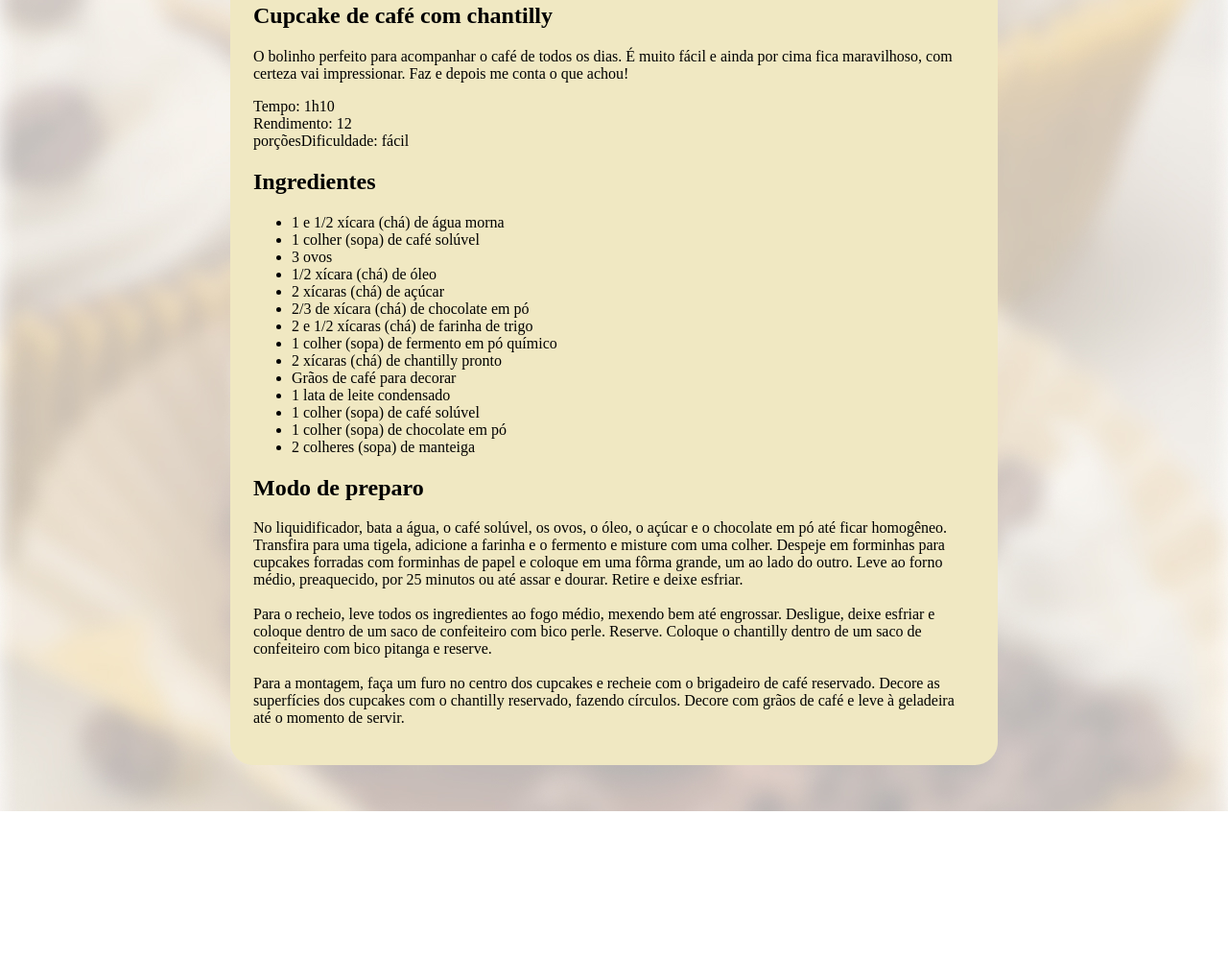
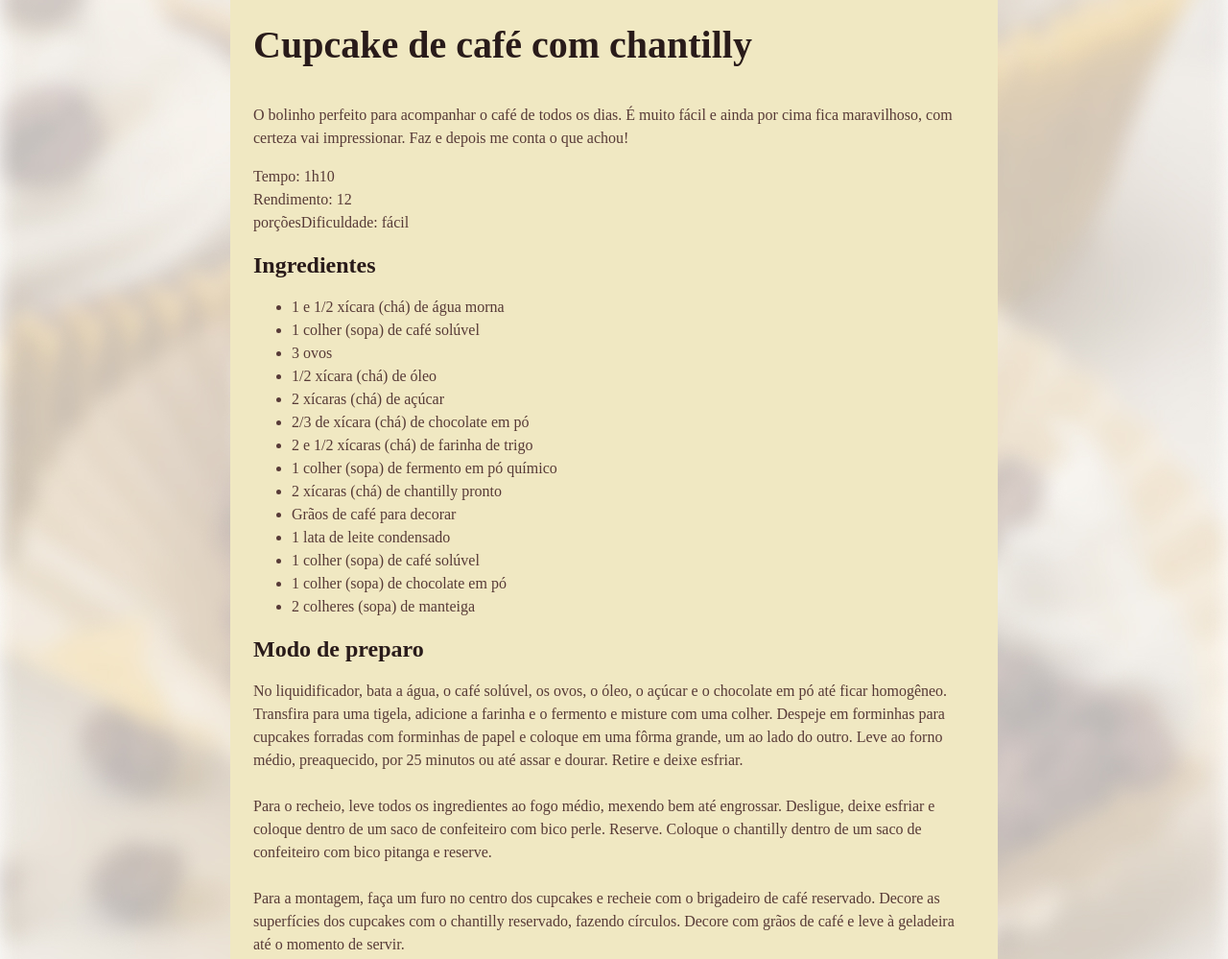
Before and after one commit to andremelchior/Receita, a plain HTML site: page index.html in a window 1280 px wide. Shown: the part 493-1492 px from the top of the page at 96% size. Before the commit the page ends 1338 px from the top, so only its background shows below. Drawn offline with Linux system fonts and the light colour scheme; a web font is replaced by a local one.

Commit message:
feat: add font and styles.

```diff
--- a/index.html
+++ b/index.html
@@ -1,6 +1,12 @@
 <!DOCTYPE html>
 <html lang="pt-br">
     <head>
+        <link rel="preconnect" href="https://fonts.googleapis.com" />
+        <link rel="preconnect" href="https://fonts.gstatic.com" crossorigin />
+        <link
+            href="https://fonts.googleapis.com/css2?family=Alice&display=swap"
+            rel="stylesheet"
+        />
         <meta charset="UTF-8" />
         <meta name="viewport" content="width=device-width, initial-scale=1.0" />
         <link rel="stylesheet" href="style.css" />
@@ -8,7 +14,10 @@
     </head>
     <body>
         <div id="page">
-            <img src="./Assets/main-image.jpg" alt="imagem de um cupcake com grãos de café e chantilly" />
+            <img
+                src="./Assets/main-image.jpg"
+                alt="imagem de um cupcake com grãos de café e chantilly"
+            />
             <main>
                 <section id="about">
                     <h1>Cupcake de café com chantilly</h1>
@@ -46,15 +55,28 @@
                 </section>
 
                 <section id="preparation">
-                    <h2>
-                        Modo de preparo
-                    </h2>
+                    <h2>Modo de preparo</h2>
                     <p>
-                        No liquidificador, bata a água, o café solúvel, os ovos, o óleo, o açúcar e o chocolate em pó até ficar homogêneo. Transfira para uma tigela, adicione a farinha e o fermento e misture com uma colher. Despeje em forminhas para cupcakes forradas com forminhas de papel e coloque em uma fôrma grande, um ao lado do outro. Leve ao forno médio, preaquecido, por 25 minutos ou até assar e dourar. Retire e deixe esfriar.
-                    <br><br>
-                        Para o recheio, leve todos os ingredientes ao fogo médio, mexendo bem até engrossar. Desligue, deixe esfriar e coloque dentro de um saco de confeiteiro com bico perle. Reserve. Coloque o chantilly dentro de um saco de confeiteiro com bico pitanga e reserve.
-                    <br><br>
-                        Para a montagem, faça um furo no centro dos cupcakes e recheie com o brigadeiro de café reservado. Decore as superfícies dos cupcakes com o chantilly reservado, fazendo círculos. Decore com grãos de café e leve à geladeira até o momento de servir.
+                        No liquidificador, bata a água, o café solúvel, os ovos,
+                        o óleo, o açúcar e o chocolate em pó até ficar
+                        homogêneo. Transfira para uma tigela, adicione a farinha
+                        e o fermento e misture com uma colher. Despeje em
+                        forminhas para cupcakes forradas com forminhas de papel
+                        e coloque em uma fôrma grande, um ao lado do outro. Leve
+                        ao forno médio, preaquecido, por 25 minutos ou até assar
+                        e dourar. Retire e deixe esfriar.
+                        <br /><br />
+                        Para o recheio, leve todos os ingredientes ao fogo
+                        médio, mexendo bem até engrossar. Desligue, deixe
+                        esfriar e coloque dentro de um saco de confeiteiro com
+                        bico perle. Reserve. Coloque o chantilly dentro de um
+                        saco de confeiteiro com bico pitanga e reserve.
+                        <br /><br />
+                        Para a montagem, faça um furo no centro dos cupcakes e
+                        recheie com o brigadeiro de café reservado. Decore as
+                        superfícies dos cupcakes com o chantilly reservado,
+                        fazendo círculos. Decore com grãos de café e leve à
+                        geladeira até o momento de servir.
                     </p>
                 </section>
             </main>
--- a/style.css
+++ b/style.css
@@ -1,5 +1,11 @@
 *{
     box-sizing: border-box;
+}
+
+:root{
+    font-family: "Alice", serif;
+    line-height: 150%;
+    color: #573A37;
 }
 
 body{
@@ -17,3 +23,14 @@ img{
     margin: 48px auto;
     background-color: #F0E8C2;
 }
+
+h1{
+    line-height: 140%;
+    font-size: 40px;
+    color: #291B1A;
+}
+
+h2{
+    font-size: 24px;
+    color: #291B1A;
+}
```
